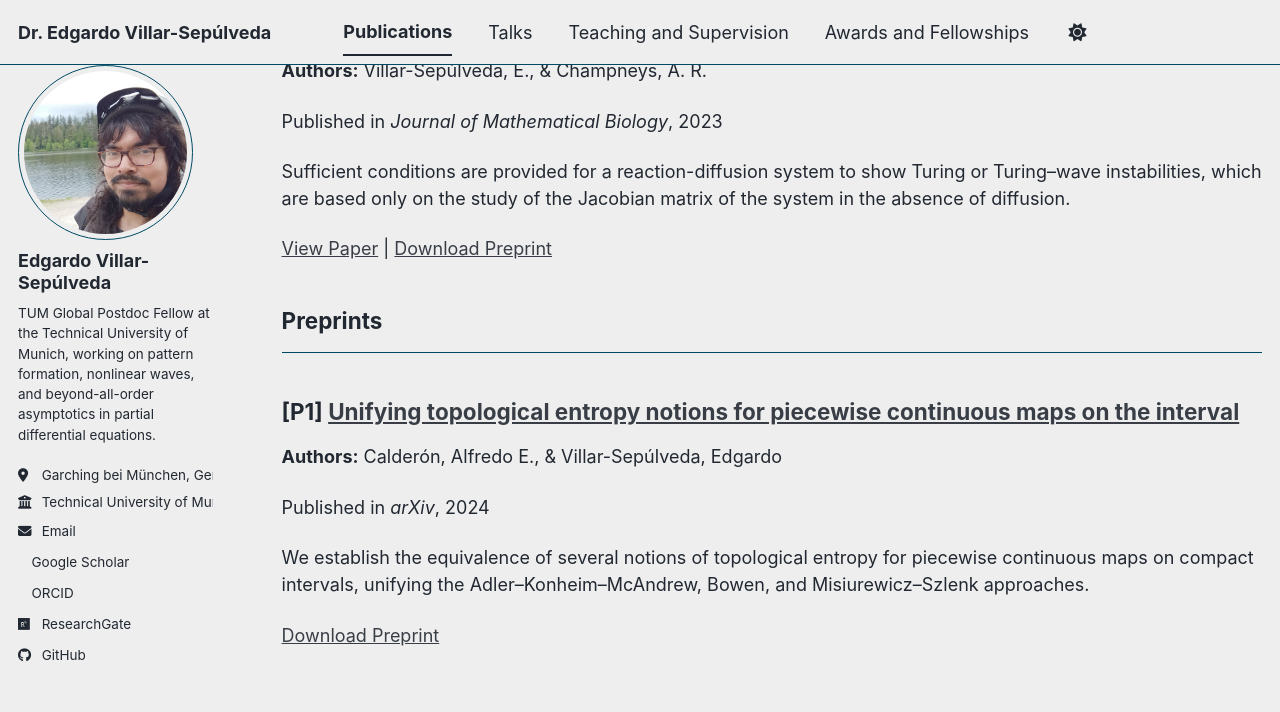
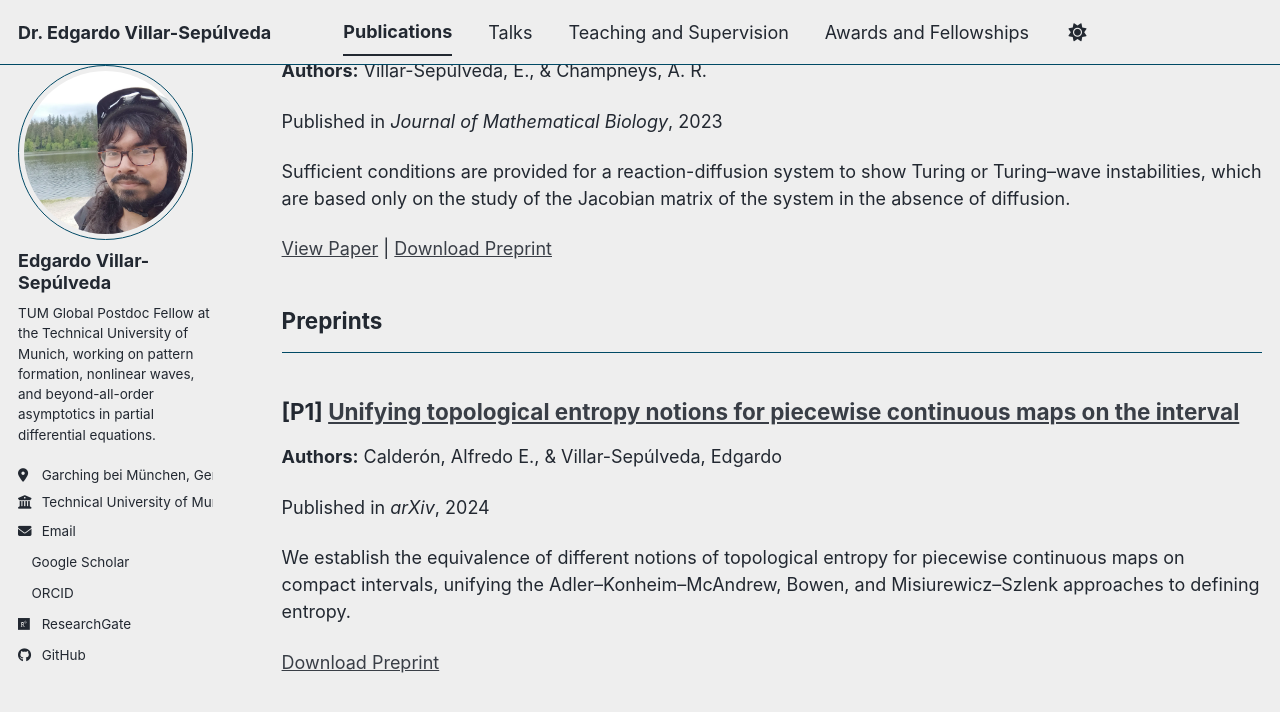
Before and after one commit to edgardeitor/edgardeitor.github.io, a Jekyll site: the page built from _pages/publications.html, in a window 1280 px wide and 900 px high, scrolled down 4187 px. Shown: the top 712 px of the window. Built offline with Jekyll 4.4.1, drawn with Linux system fonts in a browser that asks for light colours; a style sheet for code colours, icons or effects is not loaded.

Commit message:
Updating information

```diff
--- a/_publications/Unifying.md
+++ b/_publications/Unifying.md
@@ -3,7 +3,7 @@ title: "Unifying topological entropy notions for piecewise continuous maps on th
 collection: publications
 category: preprints
 permalink: /publication/Unifying
-excerpt: 'We establish the equivalence of several notions of topological entropy for piecewise continuous maps on compact intervals, unifying the Adler–Konheim–McAndrew, Bowen, and Misiurewicz–Szlenk approaches.'
+excerpt: 'We establish the equivalence of different notions of topological entropy for piecewise continuous maps on compact intervals, unifying the Adler–Konheim–McAndrew, Bowen, and Misiurewicz–Szlenk approaches to defining entropy.'
 date: 2024-04-16
 venue: 'arXiv'
 preprinturl: 'https://arxiv.org/abs/2404.10867'
```
